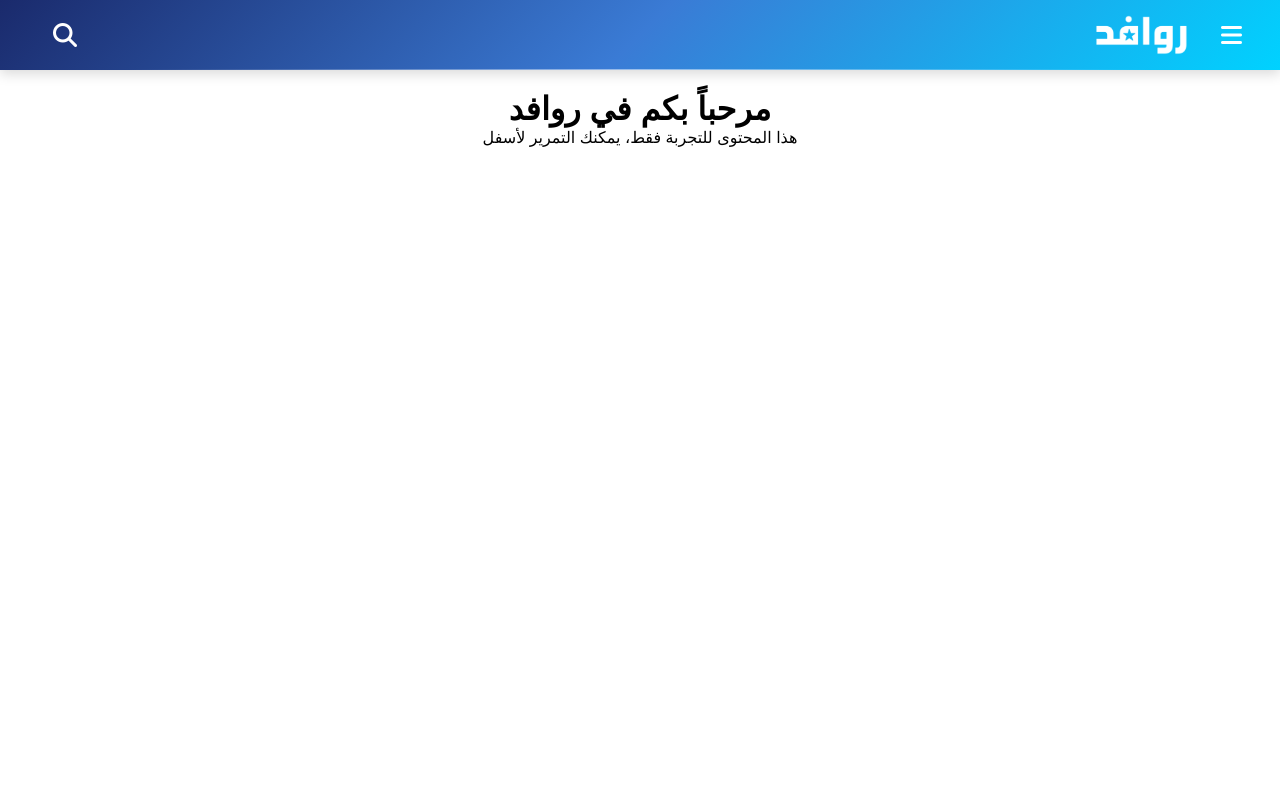
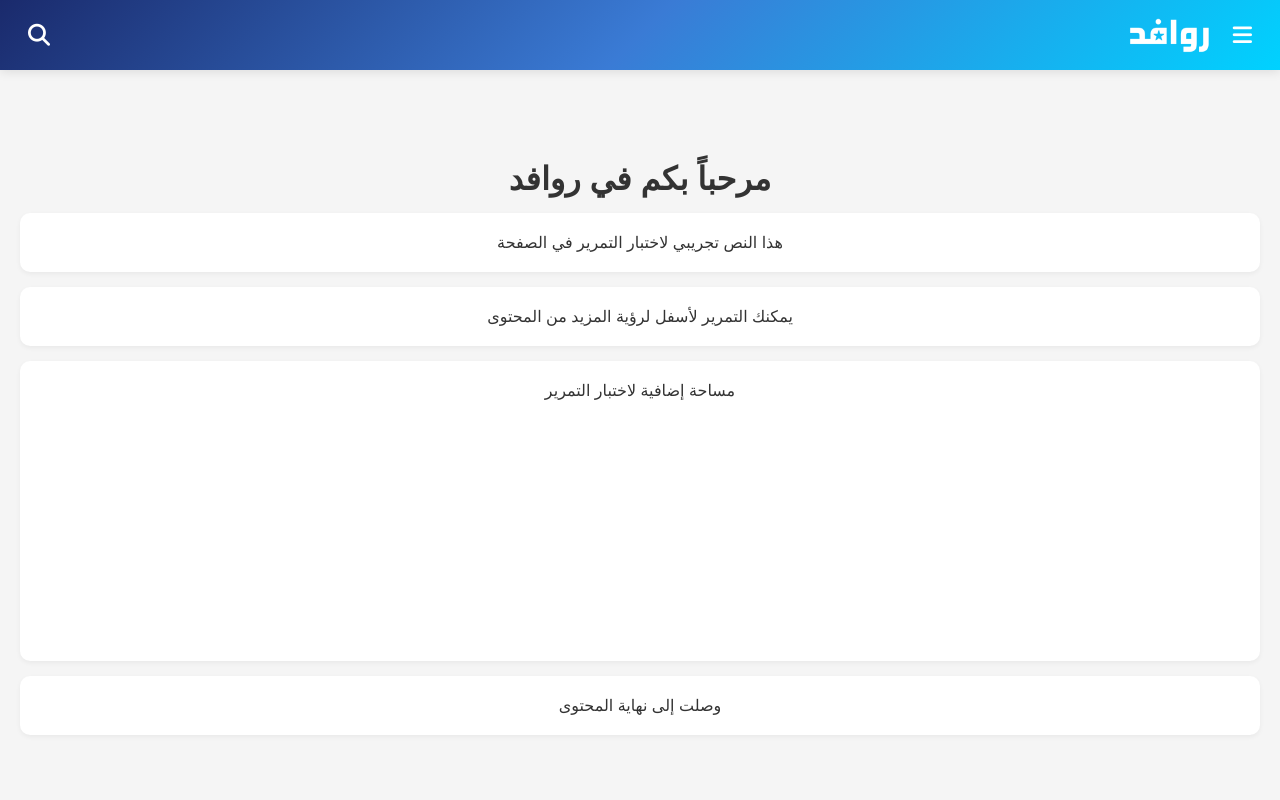
Before and after one commit to qmsweb/Tools, a plain HTML site: page t/rawafid.html in a window 1280 px wide. Shown: the top 800 px of the page. Drawn offline with Linux system fonts and the light colour scheme.

Commit message:
Update rawafid.html

```diff
--- a/t/rawafid.html
+++ b/t/rawafid.html
@@ -2,20 +2,26 @@
 <html lang="ar" dir="rtl">
 <head>
     <meta charset="UTF-8">
-    <meta name="viewport" content="width=device-width, initial-scale=1.0">
+    <meta name="viewport" content="width=device-width, initial-scale=1.0, maximum-scale=1.0, user-scalable=no">
     <!-- ألوان شريط الحالة للهواتف -->
     <meta name="theme-color" content="#1a2a6c">
     <meta name="apple-mobile-web-app-status-bar-style" content="black-translucent">
-    <meta name="msapplication-navbutton-color" content="#1a2a6c">
     <title>روافد</title>
     <!-- رابط Font Awesome للأيقونات -->
     <link rel="stylesheet" href="https://cdnjs.cloudflare.com/ajax/libs/font-awesome/6.4.0/css/all.min.css">
     <style>
+        :root {
+            --primary-color: #1a2a6c;
+            --secondary-color: #3a7bd5;
+            --accent-color: #00d2ff;
+        }
+
         * {
             margin: 0;
             padding: 0;
             box-sizing: border-box;
-            font-family: 'Arial', sans-serif;
+            font-family: 'Tajawal', Arial, sans-serif;
+            -webkit-tap-highlight-color: transparent;
         }
 
         html {
@@ -23,49 +29,50 @@
         }
 
         body {
-            padding-top: env(safe-area-inset-top); /* للأجهزة ذات الشاشات غير المستوية */
+            background: #f5f5f5;
+            color: #333;
+            padding: 0;
+            margin: 0;
             overflow-x: hidden;
         }
 
+        /* التوب بار المعدل */
         .topbar {
-            background: linear-gradient(135deg, #1a2a6c 0%, #3a7bd5 50%, #00d2ff 100%);
+            background: linear-gradient(135deg, var(--primary-color) 0%, var(--secondary-color) 50%, var(--accent-color) 100%);
             color: white;
-            padding: 15px 30px;
+            padding: 15px 20px;
             display: flex;
             justify-content: space-between;
             align-items: center;
-            box-shadow: 0 4px 12px rgba(0, 0, 0, 0.15);
-            position: fixed;
+            box-shadow: 0 2px 10px rgba(0, 0, 0, 0.1);
+            position: sticky;
             top: 0;
-            left: 0;
-            right: 0;
+            width: 100%;
             z-index: 1000;
             height: 70px;
-            /* تأمين لون الخلفية */
-            -webkit-background-attachment: fixed;
-            background-attachment: fixed;
+            /* حل لمشكلة السحب على iOS */
+            -webkit-backface-visibility: hidden;
+            backface-visibility: hidden;
         }
 
-        /* تعديل للهواتف ذات الشاشات غير المستوية */
-        @supports (padding-top: env(safe-area-inset-top)) {
+        /* تعديلات للشاشات الصغيرة */
+        @media (max-width: 768px) {
             .topbar {
-                padding-top: calc(15px + env(safe-area-inset-top));
-                height: calc(70px + env(safe-area-inset-top));
-            }
-
-            .topbar.scrolled {
-                height: calc(60px + env(safe-area-inset-top));
+                padding: 15px;
+                height: 60px;
+                position: fixed;
             }
         }
 
         .logo-section {
             display: flex;
             align-items: center;
-            gap: 25px;
+            gap: 15px;
         }
 
         .logo-img {
-            height: 40px;
+            height: 35px;
+            width: auto;
             transition: transform 0.3s ease;
         }
 
@@ -74,110 +81,99 @@
         }
 
         .menu-icon, .search-icon {
-            font-size: 24px;
+            font-size: 22px;
             cursor: pointer;
-            transition: all 0.3s ease;
             padding: 8px;
             border-radius: 50%;
+            transition: all 0.2s ease;
+            color: white;
         }
 
         .menu-icon:hover, .search-icon:hover {
-            transform: scale(1.1);
-            background-color: rgba(255, 255, 255, 0.2);
+            background-color: rgba(255, 255, 255, 0.15);
         }
 
-        .search-icon {
-            margin-left: 15px;
-        }
-
-        /* تأثيرات إضافية */
-        .topbar::before {
-            content: '';
-            position: absolute;
-            bottom: 0;
-            left: 50%;
-            transform: translateX(-50%);
-            width: 80%;
-            height: 1px;
-            background: linear-gradient(90deg, rgba(255,255,255,0) 0%, rgba(255,255,255,0.5) 50%, rgba(255,255,255,0) 100%);
-        }
-
-        /* تأثيرات عند التمرير */
-        .topbar.scrolled {
-            height: 60px;
-            box-shadow: 0 2px 10px rgba(0, 0, 0, 0.2);
-        }
-
-        .topbar.scrolled .logo-img {
-            height: 35px;
+        .menu-icon:active, .search-icon:active {
+            transform: scale(0.95);
         }
 
         /* المحتوى الرئيسي */
         .main-content {
+            padding: 20px;
             margin-top: 70px;
-            padding: 20px;
+            min-height: calc(100vh - 70px);
             text-align: center;
-            min-height: 150vh; /* استخدام vh لضمان وجود مساحة للتمرير */
-            -webkit-overflow-scrolling: touch; /* تمكين التمرير السلس على iOS */
         }
 
         @media (max-width: 768px) {
-            .topbar {
-                padding: calc(12px + env(safe-area-inset-top)) 20px 12px;
-                height: calc(60px + env(safe-area-inset-top));
-            }
-
-            .logo-img {
-                height: 30px;
-            }
-
-            .menu-icon, .search-icon {
-                font-size: 20px;
-            }
-
             .main-content {
-                margin-top: calc(60px + env(safe-area-inset-top));
+                margin-top: 60px;
                 padding: 15px;
             }
+        }
+
+        /* عنصر تجريبي للمحتوى */
+        .content-block {
+            background: white;
+            border-radius: 10px;
+            padding: 20px;
+            margin: 15px 0;
+            box-shadow: 0 2px 5px rgba(0,0,0,0.05);
         }
     </style>
 </head>
 <body>
-    <div class="topbar" id="topbar">
-        <!-- الجانب الأيمن (في الوضع RTL) - أيقونة القائمة -->
+    <!-- التوب بار المعدل -->
+    <header class="topbar" id="topbar">
         <div class="logo-section">
-            <i class="fas fa-bars menu-icon"></i>
+            <i class="fas fa-bars menu-icon" id="menuBtn"></i>
             <img src="https://github.com/qmsweb/Tools/raw/main/images/rawafid/r-logo.png" alt="شعار روافد" class="logo-img">
         </div>
 
-        <!-- الجانب الأيسر (في الوضع RTL) - أيقونة البحث -->
         <div>
-            <i class="fas fa-search search-icon"></i>
+            <i class="fas fa-search search-icon" id="searchBtn"></i>
         </div>
-    </div>
+    </header>
 
     <!-- محتوى الصفحة -->
-    <div class="main-content">
+    <main class="main-content">
         <h1>مرحباً بكم في روافد</h1>
-        <p>هذا المحتوى للتجربة فقط، يمكنك التمرير لأسفل</p>
-        <div style="height: 1000px;"></div>
-        <p>وصلت إلى نهاية الصفحة</p>
-    </div>
+
+        <div class="content-block">
+            <p>هذا النص تجريبي لاختبار التمرير في الصفحة</p>
+        </div>
+
+        <div class="content-block">
+            <p>يمكنك التمرير لأسفل لرؤية المزيد من المحتوى</p>
+        </div>
+
+        <div class="content-block" style="height: 300px;">
+            <p>مساحة إضافية لاختبار التمرير</p>
+        </div>
+
+        <div class="content-block">
+            <p>وصلت إلى نهاية المحتوى</p>
+        </div>
+    </main>
 
     <script>
-        // تأثير التمرير
+        // تأثير التمرير البسيط
         window.addEventListener('scroll', function() {
             const topbar = document.getElementById('topbar');
-            if (window.scrollY > 50) {
-                topbar.classList.add('scrolled');
+            if (window.scrollY > 10) {
+                topbar.style.boxShadow = '0 4px 15px rgba(0, 0, 0, 0.1)';
             } else {
-                topbar.classList.remove('scrolled');
+                topbar.style.boxShadow = '0 2px 10px rgba(0, 0, 0, 0.1)';
             }
         });
 
-        // تمكين التكبير/التصغير على الهواتف
-        document.addEventListener('gesturestart', function(e) {
-            e.preventDefault();
+        // إضافة فعالية للأزرار (يمكن تطويرها لاحقاً)
+        document.getElementById('menuBtn').addEventListener('click', function() {
+            alert('سيتم فتح القائمة الجانبية');
+        });
+
+        document.getElementById('searchBtn').addEventListener('click', function() {
+            alert('سيتم فتح شريط البحث');
         });
     </script>
 </body>
```
